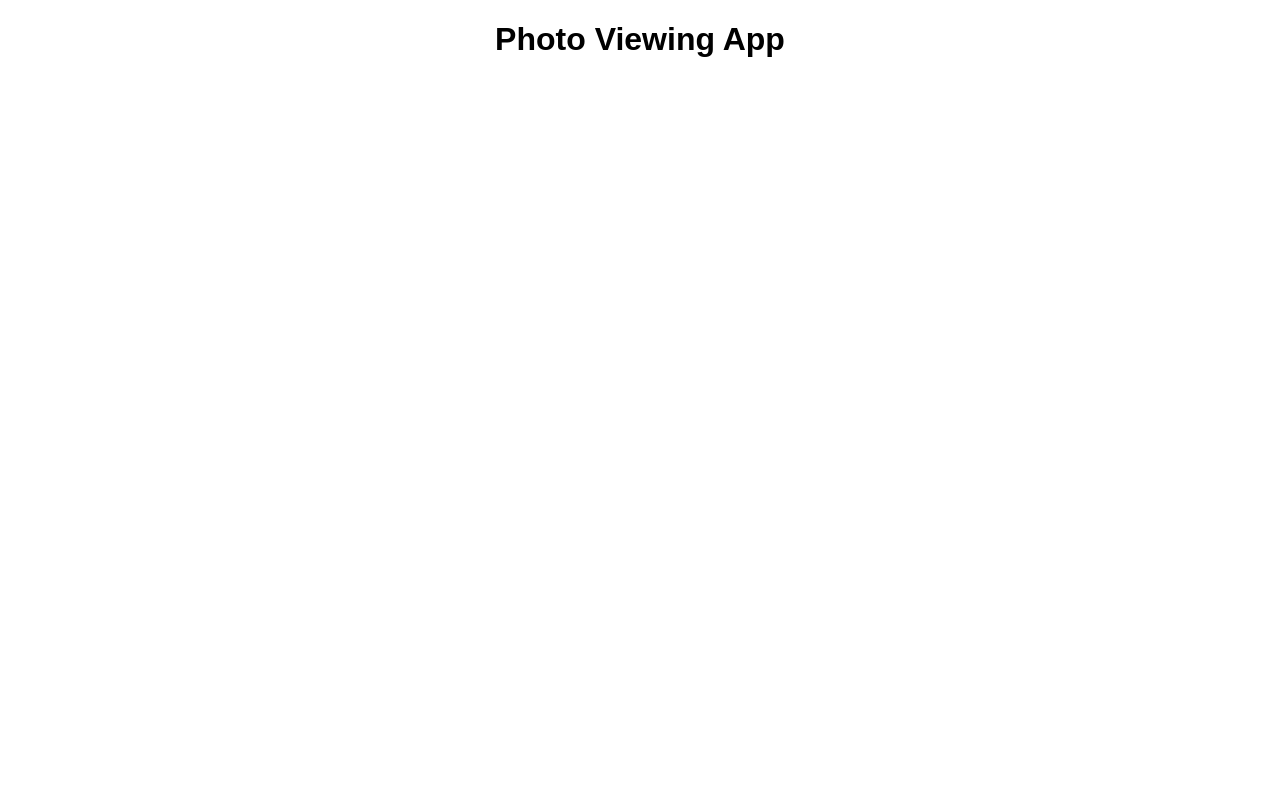
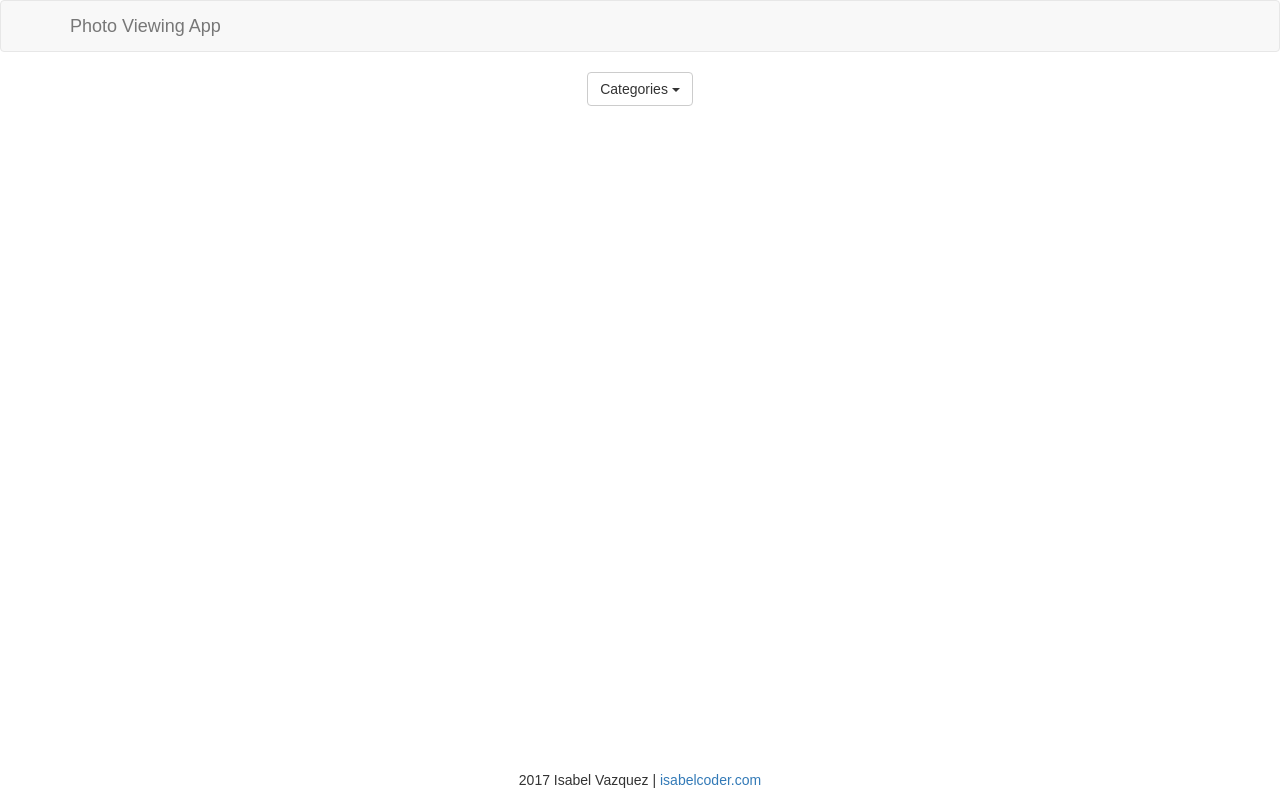
Before and after one commit to IsabelVazquez/React-Redux, a React (Create React App) app: page / in a window 1280 px wide. Built offline with nearby package versions, Linux system fonts and the light colour scheme.

Commit message:
stateless Header, Footer, & Dropdown rendered

```diff
--- a/public/index.html
+++ b/public/index.html
@@ -10,6 +10,7 @@
     -->
     <link rel="manifest" href="%PUBLIC_URL%/manifest.json">
     <link rel="shortcut icon" href="%PUBLIC_URL%/favicon.ico">
+    <link rel="stylesheet" href="https://maxcdn.bootstrapcdn.com/bootstrap/latest/css/bootstrap.min.css">
     <!--
       Notice the use of %PUBLIC_URL% in the tags above.
       It will be replaced with the URL of the `public` folder during the build.
--- a/src/App.js
+++ b/src/App.js
@@ -1,5 +1,8 @@
 import React, { Component } from 'react';
-import { fetchImages } from './actions/imgur';
+import Header from './components/Header';
+import Footer from './components/Footer';
+import Search from './components/Search';
+
 import './App.css';
 
 class App extends Component {
@@ -10,7 +13,9 @@ class App extends Component {
   render() {
     return (
       <div className="App">
-        <h1>Photo Viewing App</h1>
+        <Header />
+        <Search />
+        <Footer />
       </div>
     );
   }
--- a/src/components/Footer.js
+++ b/src/components/Footer.js
@@ -0,0 +1,14 @@
+import React, { Component } from 'react';
+
+export default class Footer extends Component {
+  render() {
+    return(
+      <footer className="navbar-fixed-bottom">
+				<p>
+          2017 Isabel Vazquez |
+          <a href="http://isabelcoder.com" target="_blank" rel="noopener noreferrer"> isabelcoder.com</a>
+        </p>
+			</footer>
+    )
+  }
+}
--- a/src/components/Header.js
+++ b/src/components/Header.js
@@ -0,0 +1,14 @@
+import React, { Component } from 'react';
+import { Navbar } from 'react-bootstrap';
+
+export default class Header extends Component {
+  render() {
+    return(
+      <Navbar>
+        <Navbar.Brand>
+          Photo Viewing App
+        </Navbar.Brand>
+      </Navbar>
+    )
+  }
+}
--- a/src/components/Search.js
+++ b/src/components/Search.js
@@ -0,0 +1,25 @@
+import React, { Component } from 'react';
+import { DropdownButton, MenuItem } from 'react-bootstrap';
+
+export default class Search extends Component {
+  render() {
+    return(
+      <DropdownButton title="Categories" id="bg-nested-dropdown">
+        <MenuItem eventKey="The More You Know">The More You Know</MenuItem>
+        <MenuItem eventKey="Science and Tech">Science and Tech</MenuItem>
+        <MenuItem eventKey="Gaming">Gaming</MenuItem>
+        <MenuItem eventKey="Eat What You Want">Eat What You Want</MenuItem>
+        <MenuItem eventKey="Aww">Aww</MenuItem>
+        <MenuItem eventKey="Inspiring">Inspiring</MenuItem>
+        <MenuItem eventKey="Awesome">Awesome</MenuItem>
+        <MenuItem eventKey="Creativity">Creativity</MenuItem>
+        <MenuItem eventKey="The Great Outdoors">The Great Outdoors</MenuItem>
+        <MenuItem eventKey="Storytime">Storytime</MenuItem>
+        <MenuItem eventKey="Movies and TV">Movies and TV</MenuItem>
+        <MenuItem eventKey="Reaction">Reaction</MenuItem>
+        <MenuItem eventKey="Current Events">Current Events</MenuItem>
+        <MenuItem eventKey="Funny">Funny</MenuItem>
+      </DropdownButton>
+    )
+  }
+}
```
